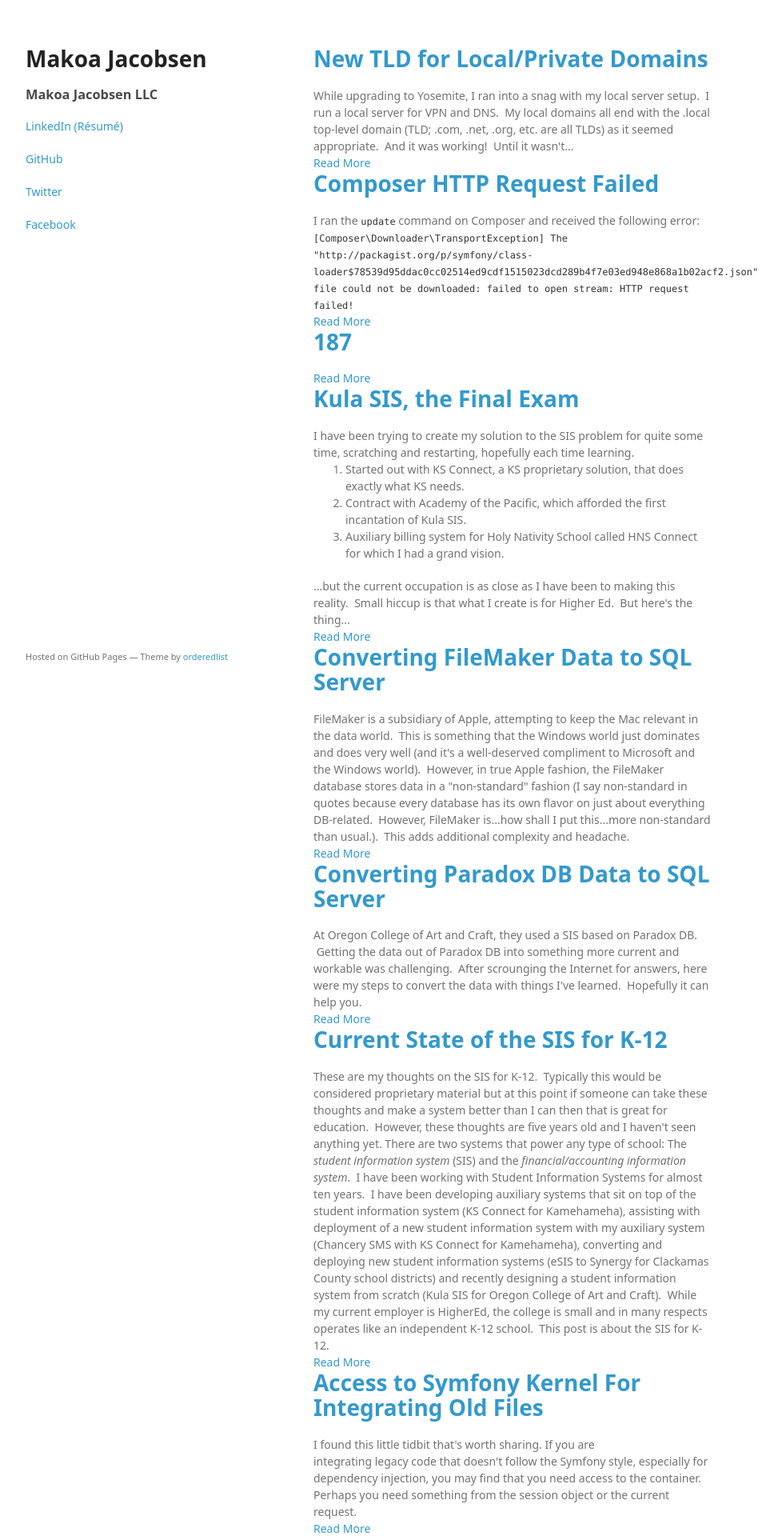
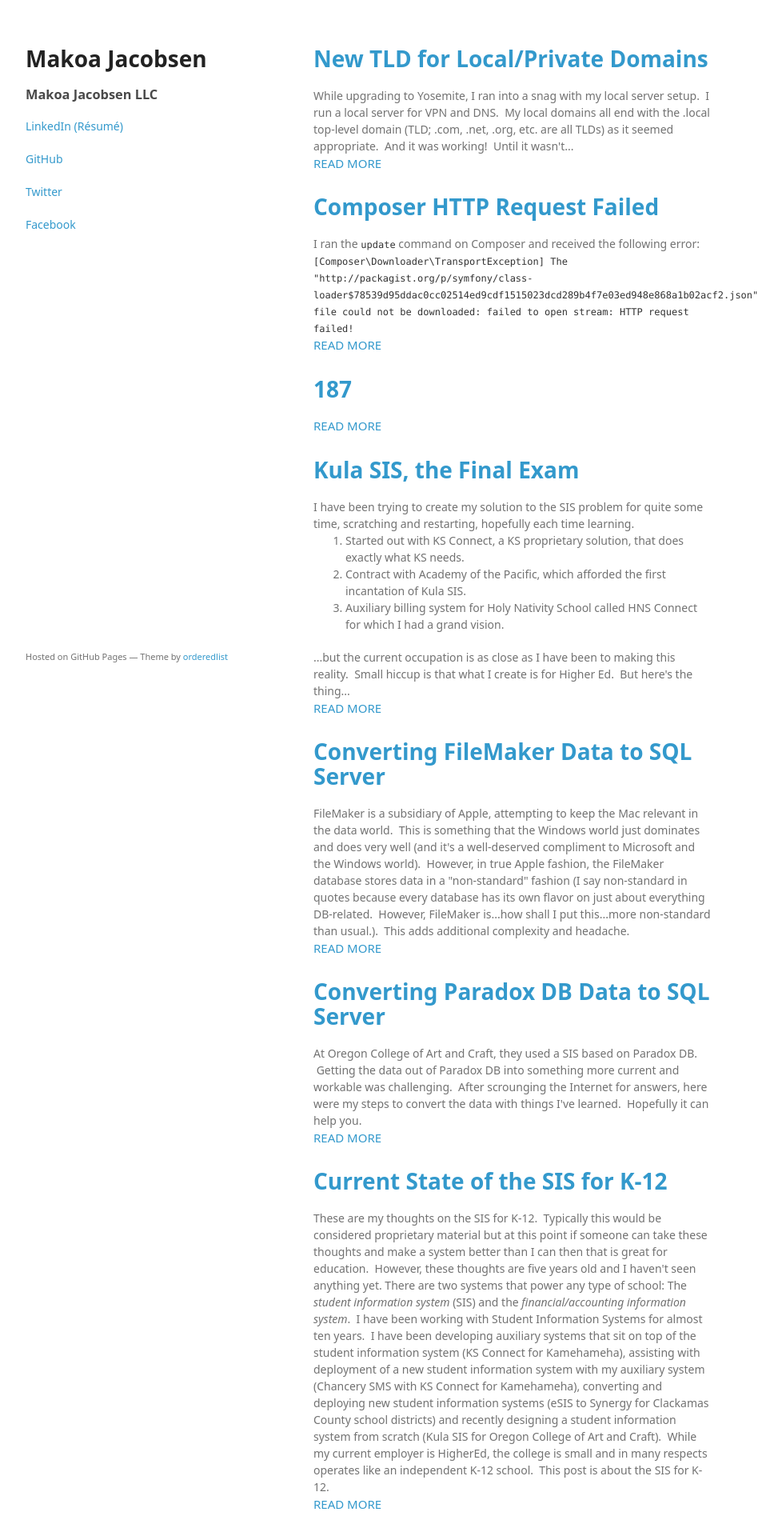
Before and after one commit to makoa/makoa.github.io, a Jekyll site: the page built from index.html, in a window 1280 px wide. Shown: the top 1920 px of the page at 80% size, without its empty margins (178-1156 px from the left). Built offline with Jekyll 4.4.1, drawn with Linux system fonts in a browser that asks for light colours.

Commit message:
Include post css.

```diff
--- a/stylesheets/github-light.css
+++ b/stylesheets/github-light.css
@@ -121,3 +121,31 @@ SOFTWARE.
 .pl-mo /* meta.output */ {
   color: #1d3e81;
 }
+
+.post blockquote {
+  margin: 1.8em .8em;
+  border-left: 2px solid $gray;
+  padding: 0.1em 1em;
+  color: $gray;
+  font-size: 22px;
+  font-style: italic;
+}
+
+.post .comments {
+  margin-top: 10px;
+}
+
+.post .read-more {
+  text-transform: uppercase;
+  font-size: 15px;
+}
+
+.posts > .post {
+  padding-bottom: 2em;
+  border-bottom: 1px solid $lightGray;
+}
+
+.posts > .post:last-child {
+  padding-bottom: 1em;
+  border-bottom: none;
+}
```
